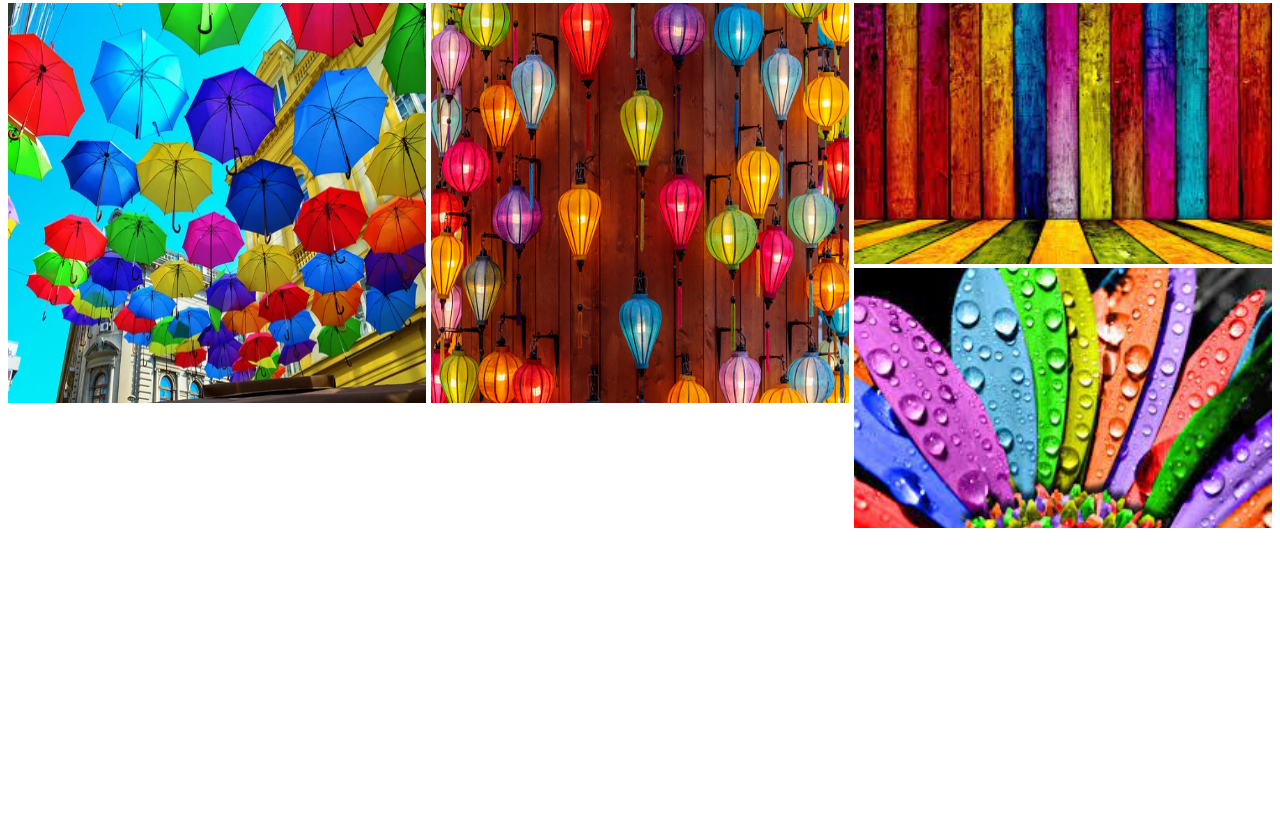
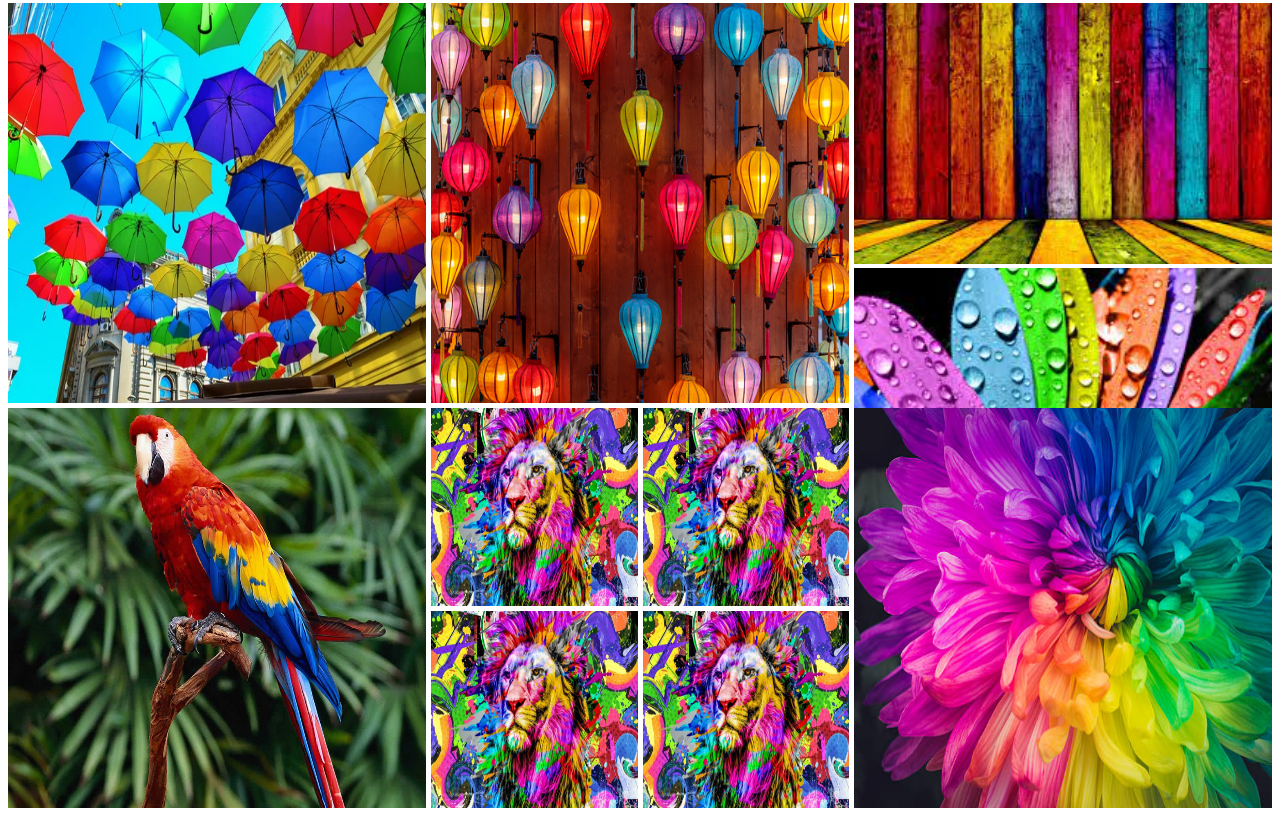
Before and after one commit to nurujjaman88/my-picture-collage, a plain HTML site: page index.html in a window 1280 px wide. Shown: the part 428-1244 px from the top of the page. Before the commit the page ends 960 px from the top, so only its background shows below. Drawn offline with Linux system fonts and the light colour scheme.

Commit message:
added third row and styles

```diff
--- a/index.html
+++ b/index.html
@@ -28,6 +28,29 @@
                 </div>
             </div>
         </div>
+        <div class="row">
+            <div>
+                <img src="images/F.jpg" alt="">
+            </div>
+            <div class="squre-collage">
+                <div>
+                    <img src="images/G.jpg" alt="">
+                </div>
+                <div>
+                    <img src="images/G.jpg" alt="">
+                </div>
+                <div>
+                    <img src="images/G.jpg" alt="">
+                </div>
+                <div>
+                    <img src="images/G.jpg" alt="">
+                </div>
+            </div>
+            <div>
+
+                <img src="images/H.jpg" alt="">
+            </div>
+        </div>
     </main>
 
 </body>
--- a/styles.css
+++ b/styles.css
@@ -16,9 +16,16 @@ img{
 }
 
 .vertical-collage img{
-    height: 50%;
+    height: calc((100% - 5px)/2);
 }
 
 .row > div{
     flex: 1;
 }
+
+
+.squre-collage{
+    display: grid;
+    grid-template-columns: repeat(2, 1fr);
+    gap: 5px;
+}
```
